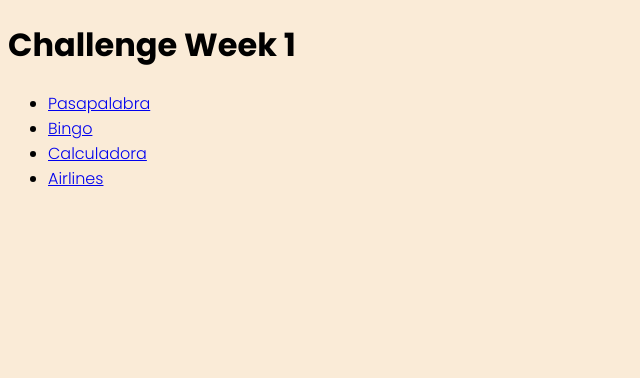
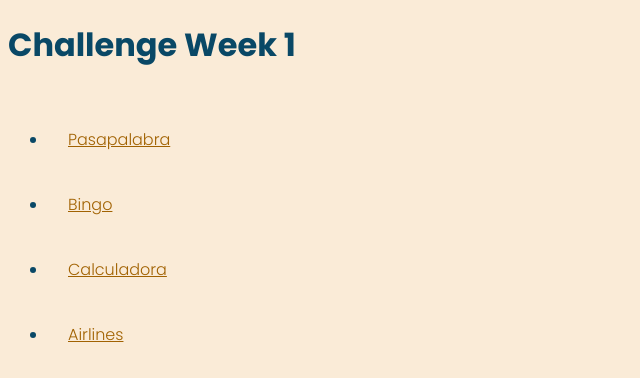
Before and after one commit to patifusa-20/202210-W1-patricia-rufino, a website: page index.html in a window 1280 px wide. Shown: the whole page, without its empty margins (0-640 px from the left). Drawn offline with Linux system fonts and the light colour scheme.

Commit message:
Add styles to list in styles.css to main files

```diff
--- a/css/styles.css
+++ b/css/styles.css
@@ -1,4 +1,16 @@
 body {
     background-color: antiquewhite;
     font-family: 'Poppins', sans-serif;
+    color: #094866;
 }
+a {
+    color: #a16202;
+}
+
+.wrapper-list {
+    display: inline-block;
+}
+
+.wrapper-list li {
+    padding: 20px;
+}
--- a/index.html
+++ b/index.html
@@ -15,7 +15,7 @@
     </head>
     <body>
         <h1>Challenge Week 1</h1>
-        <ul>
+        <ul class="wrapper-list">
             <li>
                 <a href="pasapalabra/" target="_blank">Pasapalabra</a>
             </li>
```
